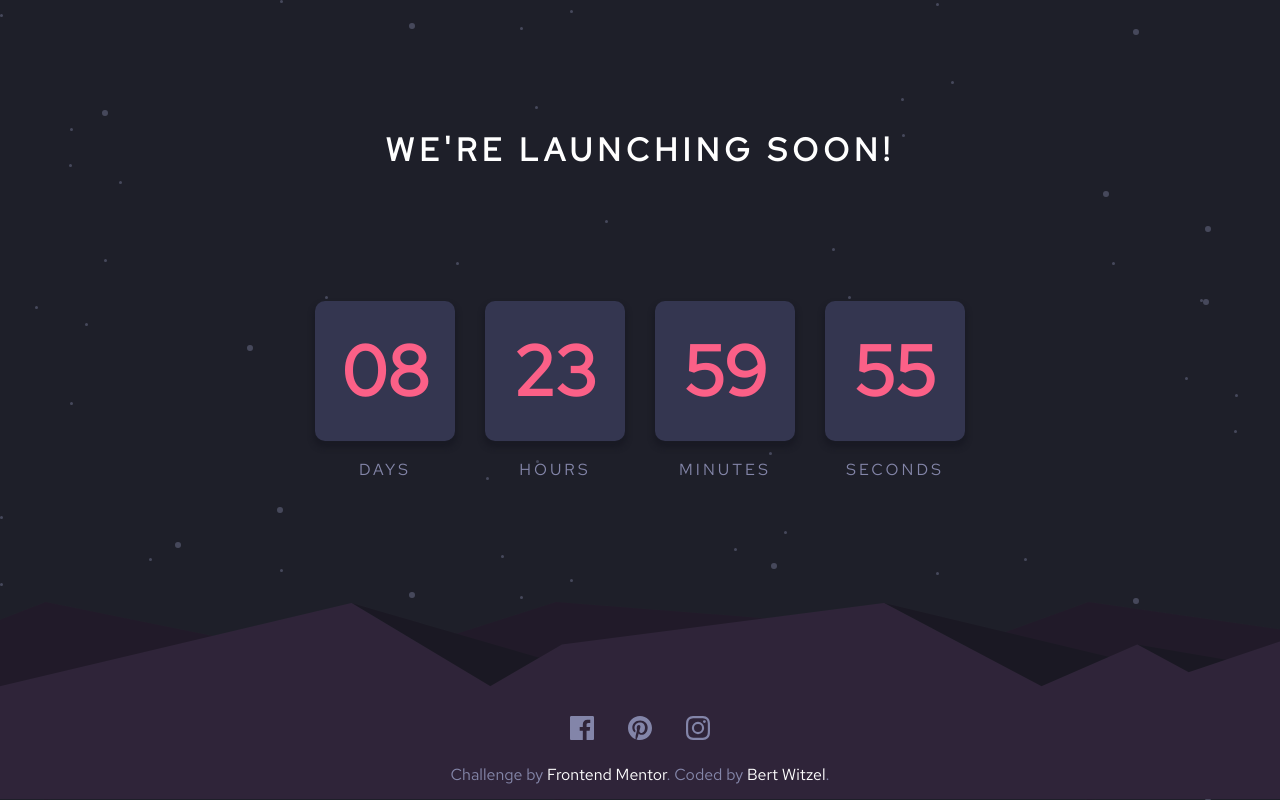
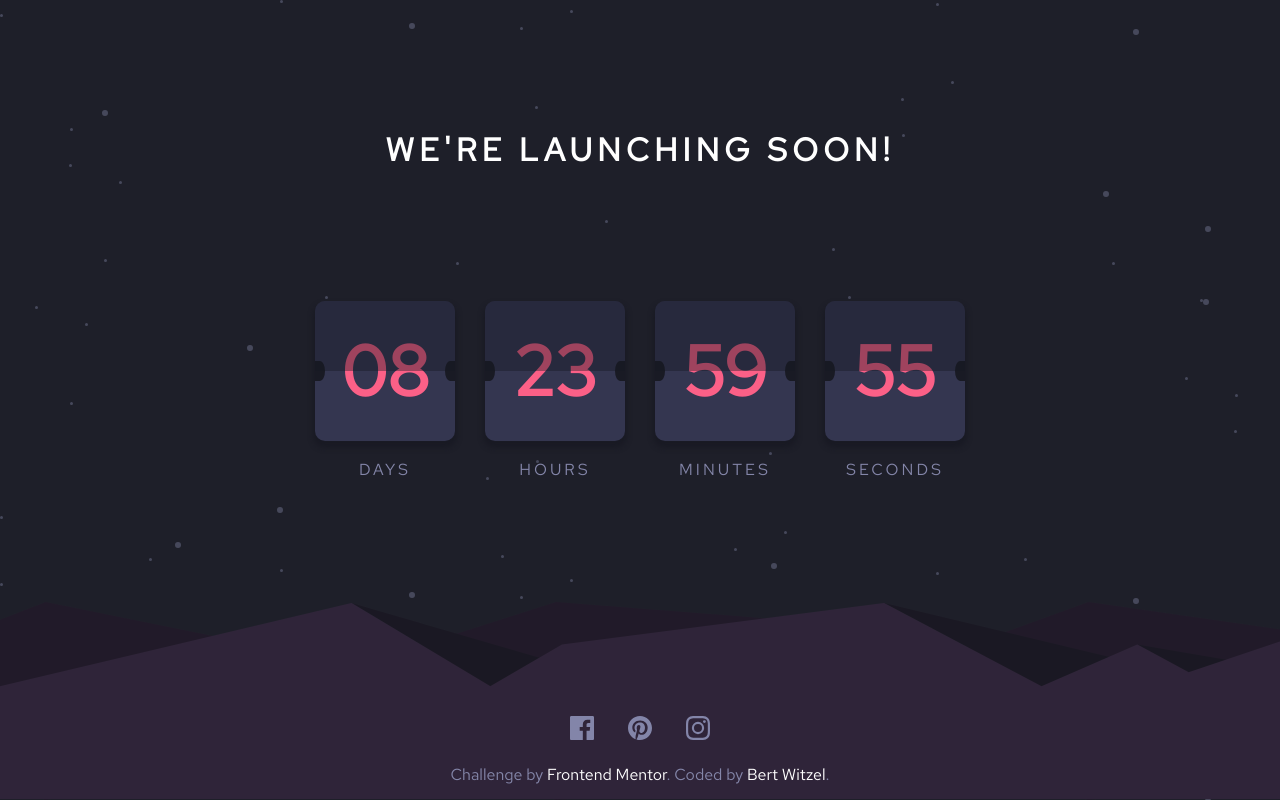
Before and after one commit to bertw82/countdown-timer, a plain HTML site: page index.html in a window 1280 px wide. Drawn offline with Linux system fonts and the light colour scheme.

Commit message:
add styling to clock face

```diff
--- a/js/app.js
+++ b/js/app.js
@@ -10,9 +10,14 @@ function pad(number) {
 }
 
 for (let i = 0; i < 4; i++){
-    const clockFace = document.createElement('div');
-    clockFace.className = 'clock-face';
-    clock.appendChild(clockFace);
+  const clockDiv = document.createElement('div');
+  const clockFace = document.createElement('div');
+  clockFace.className = 'clock-face';
+  const clockSection = document.createElement('div');
+  clockSection.className = 'clock-section';
+  clock.appendChild(clockDiv);
+  clockDiv.appendChild(clockSection);
+  clockDiv.appendChild(clockFace);
 }
 
 // outline for this code from https://www.w3schools.com/howto/howto_js_countdown.asp
--- a/scss/components/_clock.scss
+++ b/scss/components/_clock.scss
@@ -1,8 +1,9 @@
 #clock,
 ul {
-    @include grid($gt-col: repeat(4, 1fr), $gr-gap: 15px);
+    @include grid($gt-col: repeat(4, 1fr), $gr-gap: 10px);
     margin: 0 15px 15px;
     @include mq(med){
+        grid-gap: 15px;
         width: 70%;
         margin: 0 auto 20px;
     }
@@ -12,7 +13,27 @@ ul {
     }
 }
 
+%clock-style {
+    position: absolute;
+    content: '';
+    width: 6px;
+    height: 10px;
+    background: $blue-black;
+    top: 36.5px;
+    @include mq(med) {
+        top: 52px;
+        width: 8px;
+        height: 15px;
+    }
+    @include mq(lg) {
+        top: 60px;
+        width: 10px;
+        height: 20px
+    }
+}
+
 .clock-face {
+    position: relative;
     background: $dark-blue;
     height: 85px;
     color: $color-secondary;
@@ -28,4 +49,33 @@ ul {
     @include mq(lg){
         height: 140px;
     }
+    &::before {
+        @extend %clock-style;
+        left: 0;
+        border-radius: 0 50% 50% 0;
+    }
+    &::after {
+        @extend %clock-style;
+        right: 0;
+        border-radius: 50% 0 0 50%;
+    }
 }
+
+.clock-section {
+    position: absolute;
+    height: 42.5px;
+    background: darken($dark-blue, 15%);
+    opacity: .4;
+    z-index: 1;
+    width: 78.75px;
+    border-radius: 10px 10px 0 0;
+    @include flexy($just: center, $align: center);
+    @include mq(med){
+        height: 60px;
+        width: 123.15px;
+    }
+    @include mq(lg){
+        height: 70px;
+        width: 140px;
+    }
+}
```
Also changed, not shown: css/styles.css, 1 other file.
